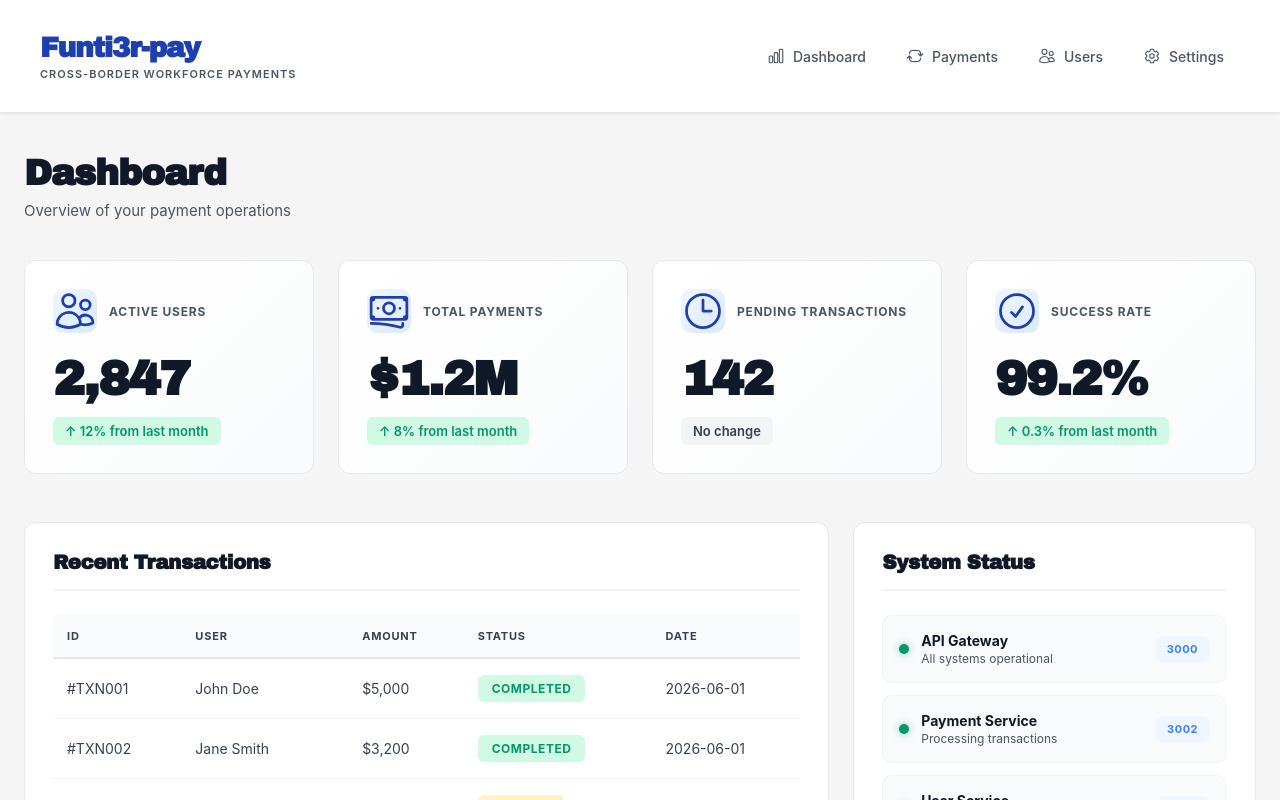
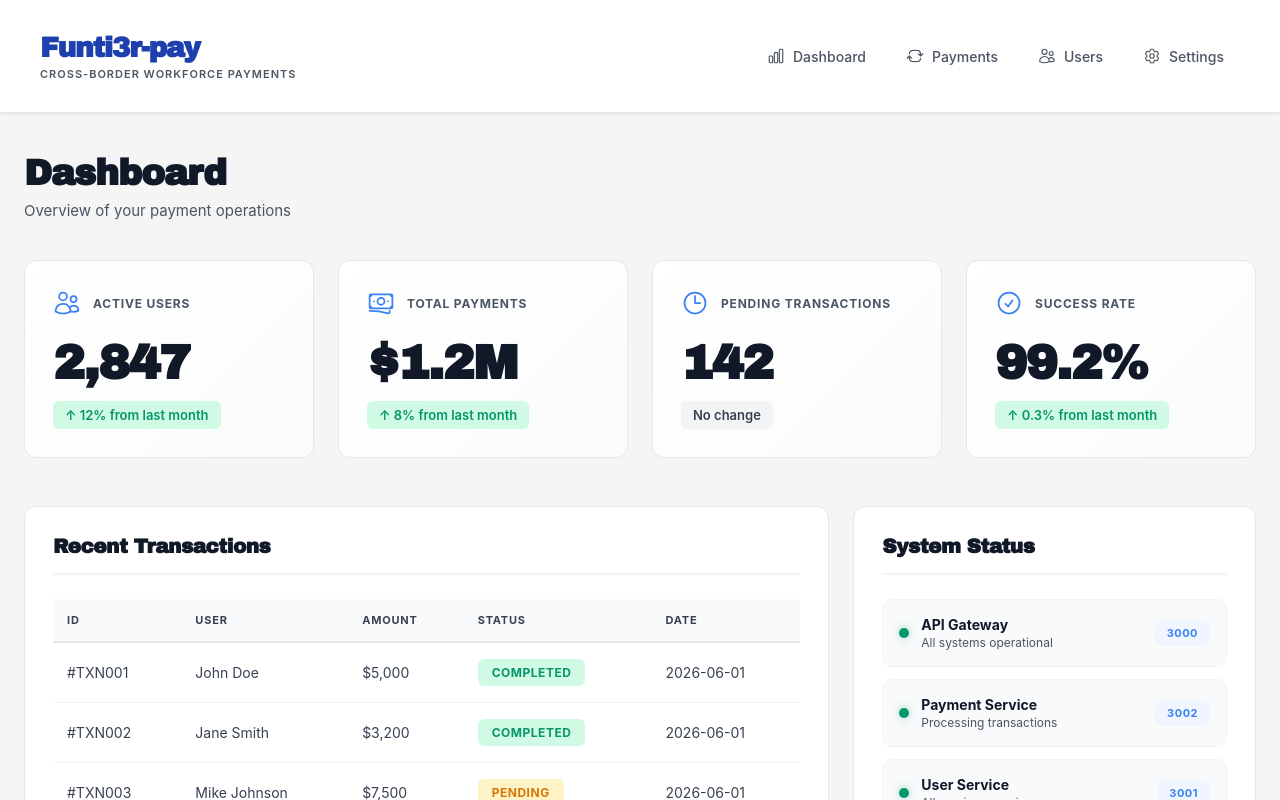
Before and after one commit to Katlego909/funti3r-pay, a React (Vite) app in the folder apps/enterprise-dashboard/: page / in a window 1280 px wide. Shown: the top 800 px of the page. Built offline with nearby package versions, Linux system fonts and the light colour scheme.

Commit message:
design: remove icon backgrounds for cleaner look
- Remove colored backgrounds from metric icons
- Use icon color directly for better minimalism
- Reduce icon size to match new design
- Cleaner, more modern aesthetic

```diff
--- a/apps/enterprise-dashboard/src/styles/Dashboard.css
+++ b/apps/enterprise-dashboard/src/styles/Dashboard.css
@@ -79,14 +79,12 @@
 }
 
 .metric-icon {
-  width: 44px;
-  height: 44px;
+  width: 28px;
+  height: 28px;
   display: flex;
   align-items: center;
   justify-content: center;
-  background: linear-gradient(135deg, var(--primary-light), #dbeafe);
-  border-radius: 10px;
-  color: var(--primary-dark);
+  color: var(--primary);
   flex-shrink: 0;
 }
 
```
